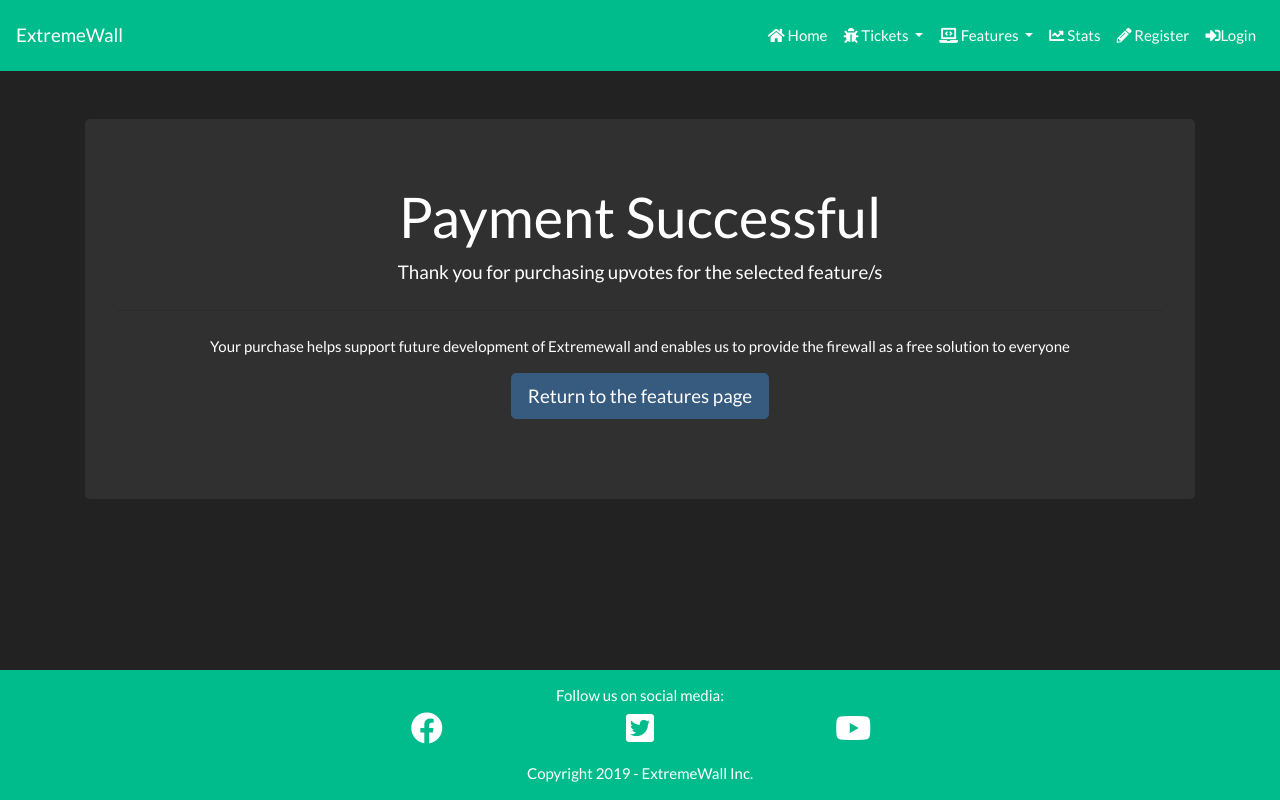
After one commit to britsja/Full-Stack-Frameworks-with-Django-Milestone-Project, a Django app: page /checkout/success/ in a window 1280 px wide. The commit adds this page. Run offline with Django 3.2, Linux system fonts and the light colour scheme; some libraries are stand-ins or nearby versions.

Commit message:
Added payment successful page

```diff
--- /dev/null
+++ b/checkout/templates/success.html
@@ -0,0 +1,22 @@
+{% extends 'base.html' %}
+{% load bootstrap_tags %}
+{% block title %}Cart Content{% endblock %}
+{% block content %}
+
+<div class="container mt-5">
+    <div class="row">
+        <div class="col-sm-12 text-center">
+            <div class="jumbotron">
+                <h1 class="display-4">Payment Successful</h1>
+                <p class="lead">Thank you for purchasing upvotes for the selected feature/s</p>
+                <hr class="my-4">
+                <p>Your purchase helps support future development of Extremewall and enables us to provide the firewall as a free solution to everyone</p>
+                <p class="lead">
+                <a class="btn btn-primary btn-lg" href="{% url 'show_open_features' %}" role="button">Return to the features page</a>
+                </p>
+            </div>
+        </div>
+    </div>
+</div>
+
+{% endblock %}
--- a/checkout/urls.py
+++ b/checkout/urls.py
@@ -1,6 +1,7 @@
 from django.urls import path
-from .views import checkout
+from .views import checkout, payment_success
 
 urlpatterns = [
     path('', checkout, name="checkout"),
+    path('success/', payment_success, name="payment_success")
 ]
--- a/checkout/views.py
+++ b/checkout/views.py
@@ -49,7 +49,7 @@
                 messages.error(request, "Your credit card was declined")
 
             if customer.paid:
-                messages.error(request, "You have successfully paid")
+                messages.success(request, "You have successfully paid. Thank you for purchasing upvotes!")
 
                 #Add the Votes
                 for id, quantity in cart.items():
@@ -60,7 +60,7 @@
 
                 #Continue to clear cart and move on
                 request.session['cart'] = {}
-                return redirect('show_open_features')
+                return redirect('payment_success')
             else:
                 messages.error(request, "Error with transaction")
 
@@ -73,3 +73,7 @@
         order_form = OrderForm()
 
     return render(request, "checkout.html", {'order_form': order_form, 'payment_form': payment_form, 'publishable': settings.STRIPE_PUBLISHABLE, 'cart_page': cart_page})
+
+
+def payment_success(request):
+    return render(request, "success.html")
--- a/features/templates/closedfeatures.html
+++ b/features/templates/closedfeatures.html
@@ -7,7 +7,7 @@
 <div class="container">
     <div class="row">
         <div class="col-sm-12 text-center mt-5">
-            <h1>List of open tickets</h1>
+            <h1>List of closed features</h1>
         </div>
         <div class="tickets col-sm-12 mt-5">
             <table class="table table-striped">
```
Also changed, not shown: features/templates/featurerequests.html (+6 -1 lines).
